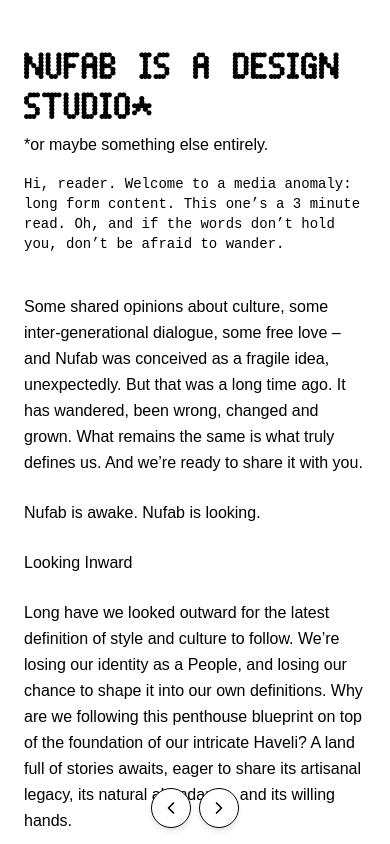
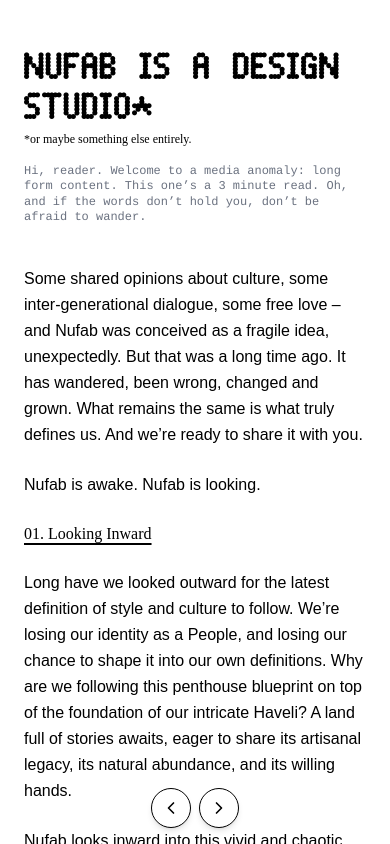
Before and after one commit to Raeskaa/studionufab, a React (Vite) app: page / in a window 390 px wide. Built offline with nearby package versions, Linux system fonts and the light colour scheme.

Commit message:
style: unify blog one font, sectioning, and numbering for mobile and desktop

```diff
--- a/src/App.tsx
+++ b/src/App.tsx
@@ -964,7 +964,7 @@ function App() {
               className="h-8 bg-white hover:bg-gray-100 border border-black flex items-center justify-center transition-colors px-2 active:scale-95 hover:shadow-lg focus:outline-none focus:ring-1 focus:ring-black"
               title="Take a screenshot"
             >
-              <span className="text-black" style={{ fontFamily: 'Courier Prime', fontSize: '0.875rem' }}>Screenshot</span>
+              <span className="text-black" style={{ fontFamily: 'Courier Prime', fontSize: '0.875rem' }}>screenhot</span>
             </button>
             <button
               onClick={randomizeColor}
@@ -1092,14 +1092,14 @@ function App() {
               className="h-8 bg-white hover:bg-gray-100 border border-black flex items-center justify-center transition-colors px-2 active:scale-95 hover:shadow-lg focus:outline-none focus:ring-1 focus:ring-black"
               title="Take a screenshot"
             >
-              <span className="text-black" style={{ fontFamily: 'Courier Prime', fontSize: '0.875rem' }}>Screenshot</span>
+              <span className="text-black" style={{ fontFamily: 'Courier Prime', fontSize: '0.875rem' }}>screenhot</span>
             </button>
             <button
               onClick={handleDeleteBlogClick} // Call the new handler for confirmation
               className="h-8 bg-white hover:bg-gray-100 border border-black flex items-center justify-center transition-colors px-2 active:scale-95 hover:shadow-lg focus:outline-none focus:ring-1 focus:ring-black"
               title="Delete Blog Frame"
             >
-              <span className="text-black" style={{ fontFamily: 'Courier Prime', fontSize: '0.875rem' }}>Delete</span>
+              <span className="text-black" style={{ fontFamily: 'Courier Prime', fontSize: '0.875rem' }}>dlt</span>
             </button>
           </div>
 
@@ -1118,21 +1118,42 @@ function App() {
 
 
             <h2
-              className="text-black mb-8 leading-tight text-sm md:text-lg lg:text-xl"
-              style={{
+              className={`text-black mb-8 leading-tight text-sm md:text-lg lg:text-xl ${currentPostIndex === 0 ? 'text-gray-500 text-xs md:text-sm lg:text-base leading-snug' : ''}`}
+              style={
+                currentPostIndex === 0 && currentPost.subtitle === '*or maybe something else entirely.'
+                  ? {
                       fontFamily: 'Sofia Sans',
-                fontWeight: '400'
-              }}
+                      fontWeight: 400,
+                      color: '#000',
+                      lineHeight: 1.3,
+                    }
+                  : currentPostIndex === 0
+                  ? {
+                      fontFamily: 'Courier Prime, Courier, monospace',
+                      fontWeight: 400,
+                      color: '#6B7280', // Tailwind gray-500
+                      lineHeight: 1.3,
+                    }
+                  : {
+                      fontFamily: 'Sofia Sans',
+                      fontWeight: 400,
+                    }
+              }
             >
               {currentPost.subtitle}
-            </h2 >
+            </h2>
 
 
             <p
-              className="text-black mb-8 text-xs md:text-sm"
-              style={{
+              className={`text-black mb-8 text-xs md:text-sm ${currentPostIndex === 0 ? 'text-gray-500 text-xs md:text-sm lg:text-base leading-snug' : ''}`}
+              style={currentPostIndex === 0 ? {
+                fontFamily: 'Courier Prime, Courier, monospace',
+                fontWeight: 400,
+                color: '#6B7280', // Tailwind gray-500
+                lineHeight: 1.3,
+              } : {
                 fontFamily: 'Courier Prime, monospace',
-                fontWeight: '400'
+                fontWeight: 400,
               }}
             >
               {currentPost.date}
@@ -1140,18 +1161,46 @@ function App() {
 
 
             <div className="space-y-6"> {/* Removed pt-4 here */}
-              {currentPost.content.map((paragraph, index) => (
+              {currentPost.content.map((paragraph, index) => {
+                // For the first blog post, render section headers as h4, underlined, not bold, with numbers
+                const sectionHeaders = [
+                  "Looking Inward",
+                  "Looking Ahead",
+                  "Looking Around",
+                  "Not Looking"
+                ];
+                const sectionIndex = sectionHeaders.indexOf(paragraph);
+                if (currentPostIndex === 0 && sectionIndex !== -1) {
+                  const number = (sectionIndex + 1).toString().padStart(2, '0');
+                  return (
+                    <h4
+                      key={index}
+                      className="text-black underline mb-2 mt-8 text-base md:text-lg lg:text-xl"
+                      style={{
+                        fontFamily: 'Sofia Sans',
+                        fontWeight: 400,
+                        textDecorationThickness: '2px',
+                        textUnderlineOffset: '4px',
+                      }}
+                    >
+                      {number}. {paragraph}
+                    </h4>
+                  );
+                }
+                // Default paragraph rendering
+                return (
                   <p
                     key={index}
                     className="text-black leading-relaxed text-sm md:text-lg lg:text-xl"
                     style={{
                       fontFamily: 'Sofia Sans',
-                    fontWeight: '400'
+                      fontWeight: 400,
                     }}
                   >
                     {paragraph}
                   </p>
-              ))}
+                );
+              })}
             </div>
           </div>
         </div>
@@ -1248,20 +1297,83 @@ function App() {
         <h1 className="uppercase text-4xl font-bold mb-1" style={{ fontFamily: 'dotmatri, serif' }}>
           {currentPost.title}
         </h1>
-        <h2 className="text-base mb-4 leading-relaxed" style={{ fontFamily: 'Sofia Sans, sans-serif' }}>
+        <h2
+          className={`text-base mb-4 leading-relaxed ${currentPostIndex === 0 ? 'text-gray-500 text-xs md:text-sm lg:text-base leading-snug' : ''}`}
+          style={
+            currentPostIndex === 0 && currentPost.subtitle === '*or maybe something else entirely.'
+              ? {
+                  fontFamily: 'Sofia Sans',
+                  fontWeight: 400,
+                  color: '#000',
+                  lineHeight: 1.3,
+                }
+              : currentPostIndex === 0
+              ? {
+                  fontFamily: 'Courier Prime, Courier, monospace',
+                  fontWeight: 400,
+                  color: '#6B7280',
+                  lineHeight: 1.3,
+                }
+              : {
+                  fontFamily: 'Sofia Sans, sans-serif',
+                  fontWeight: 400,
+                }
+          }
+        >
           {currentPost.subtitle}
         </h2>
-        <p className="text-sm mb-10" style={{ fontFamily: 'Courier Prime, monospace' }}>
+        <p
+          className={`text-sm mb-10 ${currentPostIndex === 0 ? 'text-gray-500 text-xs md:text-sm lg:text-base leading-snug' : ''}`}
+          style={currentPostIndex === 0 ? {
+            fontFamily: 'Courier Prime, Courier, monospace',
+            fontWeight: 400,
+            color: '#6B7280',
+            lineHeight: 1.3,
+          } : {
+            fontFamily: 'Courier Prime, monospace',
+            fontWeight: 400,
+          }}
+        >
           {currentPost.date}
         </p>
         <div className="space-y-6">
-          {currentPost.content.map((paragraph, index) => (
+          {currentPost.content.map((paragraph, index) => {
+            // Section headers logic for mobile
+            const sectionHeaders = [
+              "Looking Inward",
+              "Looking Ahead",
+              "Looking Around",
+              "Not Looking"
+            ];
+            const sectionIndex = sectionHeaders.indexOf(paragraph);
+            if (currentPostIndex === 0 && sectionIndex !== -1) {
+              const number = (sectionIndex + 1).toString().padStart(2, '0');
+              return (
+                <h4
+                  key={index}
+                  className="text-black underline mb-2 mt-8 text-base md:text-lg lg:text-xl"
+                  style={{
+                    fontFamily: 'Sofia Sans',
+                    fontWeight: 400,
+                    textDecorationThickness: '2px',
+                    textUnderlineOffset: '4px',
+                  }}
+                >
+                  {number}. {paragraph}
+                </h4>
+              );
+            }
+            // Default paragraph rendering
+            return (
               <p
                 key={index}
-              className="mb-4 leading-relaxed text-base" style={{ fontFamily: 'Sofia Sans, sans-serif' }}>
+                className="mb-4 leading-relaxed text-base"
+                style={{ fontFamily: 'Sofia Sans, sans-serif' }}
+              >
                 {paragraph}
               </p>
-          ))}
+            );
+          })}
         </div>
       </div>
     </div>
```
Lines whose indentation alone changed are shown as unchanged.
